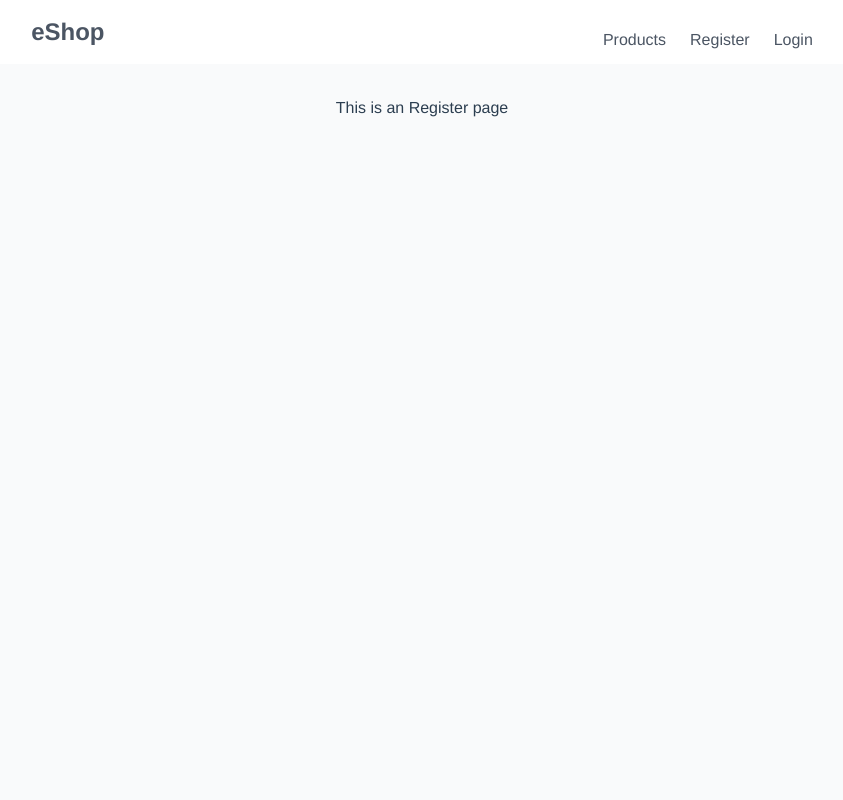
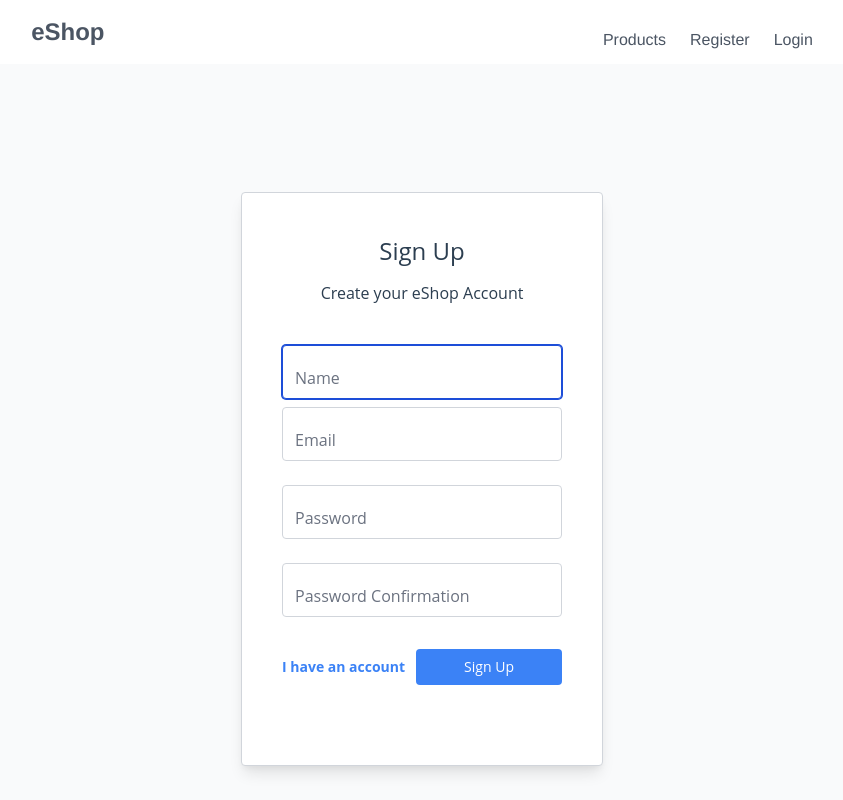
Before and after one commit to mnsuccess/eshop, a Vue app in the folder frontend_vue/: page /register in a window 1280 px wide. Shown: the whole page, without its empty margins (218-1061 px from the left). Built offline with nearby package versions, Linux system fonts and the light colour scheme.

Commit message:
[UP][F] Implement Login and Registration Views

```diff
--- a/frontend_vue/src/views/Login.vue
+++ b/frontend_vue/src/views/Login.vue
@@ -1,10 +1,101 @@
 <template>
-  <div class="login">
-    <h1>This is an Login page</h1>
+  <div class="relative flex flex-col items-center justify-center md:mt-32">
+    <div
+      class="p-10 bg-white rounded shadow-none md:border md:border-gray-300 md:shadow-lg"
+    >
+      <div class="flex flex-col items-center space-y-3">
+        <span class="text-2xl leading-normal font-semi-bold">Sign in</span>
+        <p class="leading-normal">Use your eShop Account</p>
+      </div>
+      <form action="javascript:void(0)" @submit="LoginUser" class="my-10">
+        <div class="relative mb-2">
+          <input
+            v-model="user.email"
+            name="email"
+            type="text"
+            id="email"
+            placeholder="Email"
+            autofocus
+            class="w-full px-3 pt-5 pb-2 border border-gray-300 rounded focus:border-blue-700 focus:ring-1 focus:ring-blue-700 focus:outline-none input active:outline-none"
+          />
+        </div>
+        <div class="relative mt-6 mb-2">
+          <input
+            v-model="user.password"
+            name="password"
+            type="password"
+            id="password"
+            placeholder="Password"
+            autofocus
+            class="w-full px-3 pt-5 pb-2 border border-gray-300 rounded focus:border-blue-700 focus:ring-1 focus:ring-blue-700 focus:outline-none input active:outline-none"
+          />
+        </div>
+        <div class="mt-8">
+          <div class="flex items-center justify-between text-sm">
+            <router-link
+              to="/register"
+              class="px-2 py-2 -ml-2 font-bold text-blue-500 rounded hover:bg-blue-50 hover:text-blue-700"
+              >Create account
+            </router-link>
+            <button
+              class="px-12 py-2 text-white bg-blue-500 rounded btn hover:bg-blue-600"
+            >
+              Sign in
+            </button>
+          </div>
+        </div>
+      </form>
+    </div>
   </div>
 </template>
+
 <script>
+import { mapGetters } from "vuex";
 export default {
   name: "Login",
+  computed: {
+    ...mapGetters("user", ["loading", "error"]),
+  },
+  data() {
+    return {
+      user: {
+        email: "",
+        password: "",
+      },
+    };
+  },
+  methods: {
+    LoginUser() {
+      this.error = null;
+      const payload = {
+        email: this.user.email,
+        password: this.user.password,
+      };
+      this.$store.dispatch("user/userLogin", payload);
+    },
+  },
 };
 </script>
+
+<style scoped>
+* {
+  margin: 0;
+  padding: 0;
+  font-family: "Open Sans", sans-serif;
+}
+.input {
+  transition: border 0.2s ease-in-out;
+  min-width: 280px;
+}
+.input:focus + .label,
+.input:active + .label,
+.input.filled + .label {
+  font-size: 0.75rem;
+  transition: all 0.2s ease-out;
+  top: -0.9rem;
+  background-color: #fff;
+  color: #1a73e8;
+  padding: 0 5px 0 5px;
+  margin: 0 5px 0 5px;
+}
+</style>
--- a/frontend_vue/src/views/Register.vue
+++ b/frontend_vue/src/views/Register.vue
@@ -1,10 +1,133 @@
 <template>
-  <div class="">
-    <h1>This is an Register page</h1>
+  <div class="relative flex flex-col items-center justify-center md:mt-32">
+    <div
+      class="p-10 bg-white rounded shadow-none md:border md:border-gray-300 md:shadow-lg"
+    >
+      <div class="flex flex-col items-center space-y-3">
+        <span class="text-2xl leading-normal font-semi-bold">Sign Up</span>
+        <p class="leading-normal">Create your eShop Account</p>
+      </div>
+      <form action="javascript:void(0)" @submit="registerUser" class="my-10">
+        <div class="relative mb-2">
+          <input
+            v-model="user.name"
+            name="name"
+            type="text"
+            id="name"
+            placeholder="Name"
+            autofocus
+            class="w-full px-3 pt-5 pb-2 border border-gray-300 rounded focus:border-blue-700 focus:ring-1 focus:ring-blue-700 focus:outline-none input active:outline-none"
+          />
+        </div>
+        <div class="relative mb-2">
+          <input
+            v-model="user.email"
+            name="email"
+            type="text"
+            id="email"
+            placeholder="Email"
+            autofocus
+            class="w-full px-3 pt-5 pb-2 border border-gray-300 rounded focus:border-blue-700 focus:ring-1 focus:ring-blue-700 focus:outline-none input active:outline-none"
+          />
+        </div>
+        <div class="relative mt-6 mb-2">
+          <input
+            v-model="user.password"
+            name="password"
+            type="password"
+            id="password"
+            placeholder="Password"
+            autofocus
+            class="w-full px-3 pt-5 pb-2 border border-gray-300 rounded focus:border-blue-700 focus:ring-1 focus:ring-blue-700 focus:outline-none input active:outline-none"
+          />
+        </div>
+        <div class="relative mt-6 mb-2">
+          <input
+            v-model="user.confirmation_password"
+            name="confirmation_password"
+            type="password"
+            id="confirmation_password"
+            placeholder="Password Confirmation"
+            autofocus
+            class="w-full px-3 pt-5 pb-2 border border-gray-300 rounded focus:border-blue-700 focus:ring-1 focus:ring-blue-700 focus:outline-none input active:outline-none"
+          />
+        </div>
+        <div class="mt-8">
+          <div class="flex items-center justify-between text-sm">
+            <router-link
+              to="/login"
+              class="px-2 py-2 -ml-2 font-bold text-blue-500 rounded hover:bg-blue-50 hover:text-blue-700"
+              >I have an account
+            </router-link>
+            <button
+              class="px-12 py-2 text-white bg-blue-500 rounded btn hover:bg-blue-600"
+            >
+              Sign Up
+            </button>
+          </div>
+        </div>
+      </form>
+    </div>
   </div>
 </template>
+
 <script>
+import { mapGetters } from "vuex";
 export default {
   name: "Register",
+  computed: {
+    ...mapGetters("user", [
+      "loading",
+      "error",
+      "registerError",
+      "registerSuccess",
+    ]),
+  },
+  data() {
+    return {
+      user: {
+        name: "",
+        email: "",
+        password: "",
+        confirmation_password: "",
+      },
+      message: "",
+    };
+  },
+  methods: {
+    registerUser() {
+      this.error = null;
+      const payload = {
+        name: this.user.name,
+        email: this.user.email,
+        password: this.user.password,
+        password_confirmation: this.user.confirmation_password,
+      };
+      this.$store.dispatch("user/userRegister", payload);
+    },
+  },
 };
 </script>
+
+<style scoped>
+* {
+  margin: 0;
+  padding: 0;
+  font-family: "Open Sans", sans-serif;
+}
+.input {
+  transition: border 0.2s ease-in-out;
+  min-width: 280px;
+}
+.input:focus + .label,
+.input:active + .label,
+.input.filled + .label {
+  font-size: 0.75rem;
+  transition: all 0.2s ease-out;
+  top: -0.9rem;
+  background-color: #fff;
+  color: #1a73e8;
+  padding: 0 5px 0 5px;
+  margin: 0 5px 0 5px;
+}
+</style>
```
